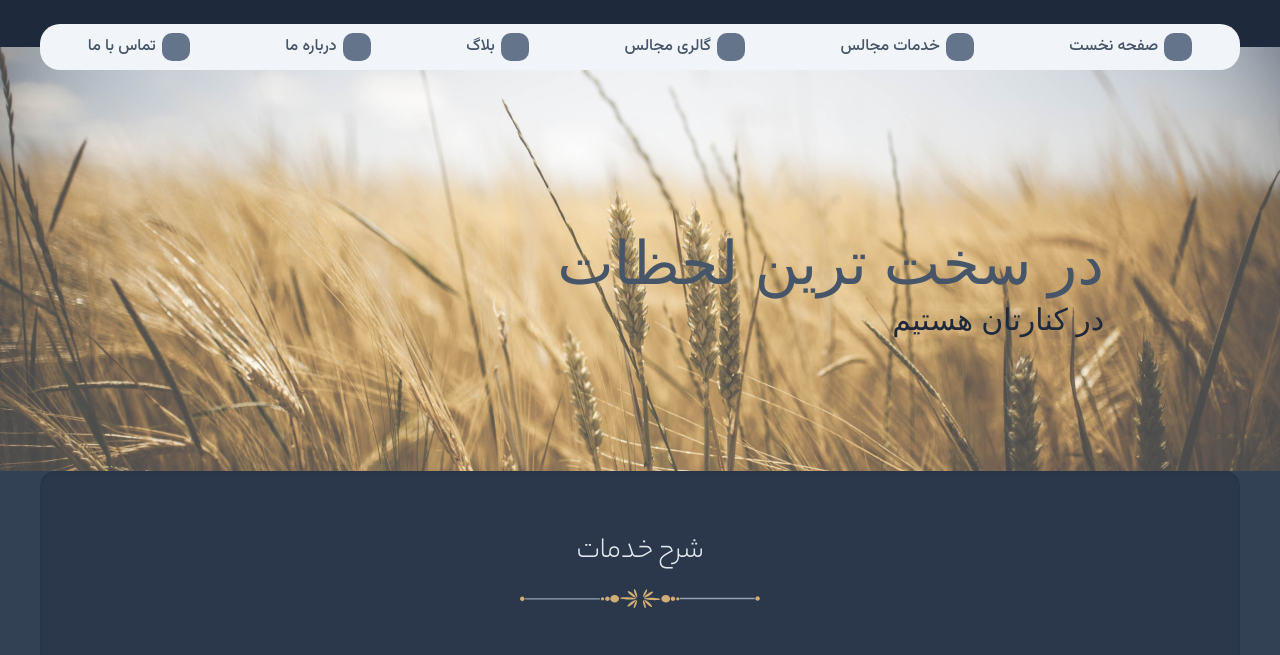
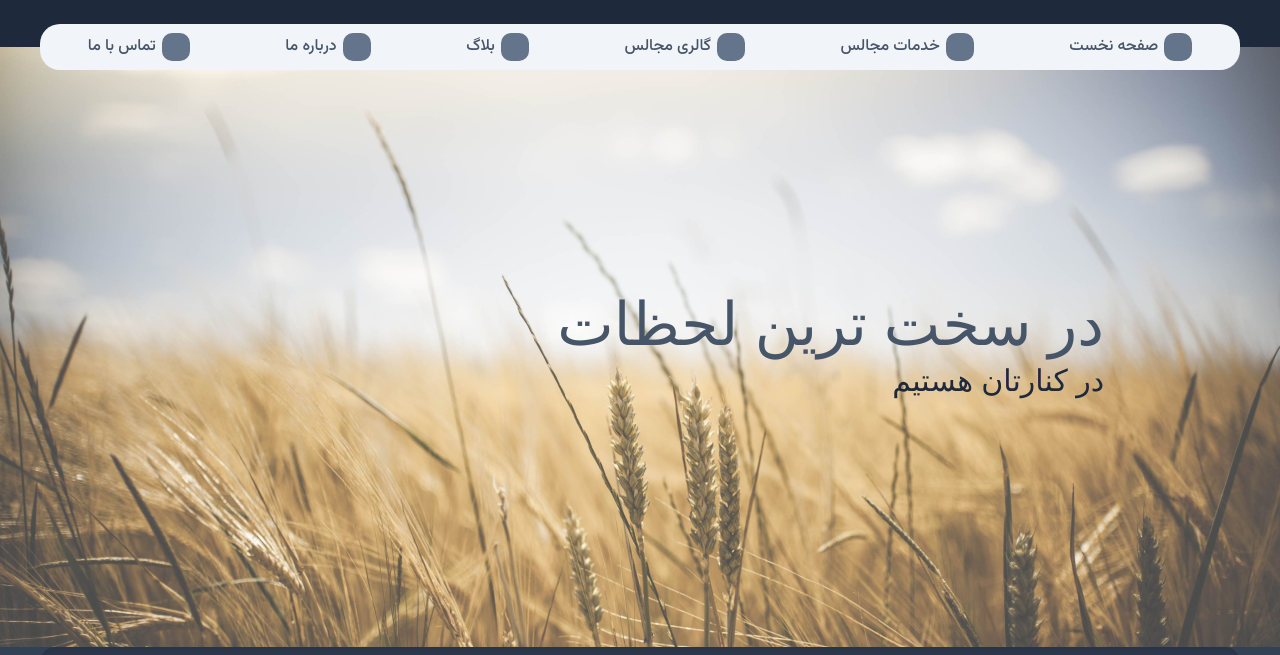
Before and after one commit to HomayoonAAhmad/tailwind-project, a website: page index.html in a window 1280 px wide. Shown: the part 129-784 px from the top of the page. Drawn offline with Linux system fonts and the light colour scheme; a web font is replaced by a local one.

Commit message:
doing the changes

```diff
--- a/index.html
+++ b/index.html
@@ -90,9 +90,9 @@
     </header>
 
     <!-- navbar section -->
-    <nav dir="rtl">
+    <nav dir="rtl" class="relative z-10">
       <div
-        class="flex flex-row max-w-[1200px] h-[46px] bg-slate-100 mx-10 xl:mx-auto rounded-20 -m-[23px]"
+        class="flex flex-row max-w-[1200px] h-[46px] bg-slate-100 mx-10 xl:mx-auto rounded-20 -m-[23px] overflow-x-auto md:overflow-visible whitespace-nowrap"
       >
         <ul class="contents">
           <!-- here -->
@@ -167,22 +167,24 @@
 
     <!-- Wheat image -->
     <div class="overflow-hidden">
-      <div class="relative z-[-1] -mt-[176px]">
+      <div class="relative">
+        <div class="">
           <img
             src="images/png/gandom-pic.png"
             class="w-full h-[600px] object-cover"
           />
+        </div>
         <div
-          class="absolute inset-0 flex flex-col items-end justify-center md:mx-44 mt-[230px]"
+          class="absolute inset-0 flex flex-col items-center md:items-end justify-center md:px-44"
         >
-          <h1
-            class="text-slate-600 text-6xl font-nastaliq text-right mb-2 md:text-center"
-          >
+          <div dir="rtl">
+            <h1 class="text-slate-600 text-6xl font-nastaliq mb-2">
               در سخت ترین لحظات
             </h1>
-          <h2 class="text-slate-800 text-3xl font-nastaliq text-right">
+            <h2 class="text-slate-800 text-3xl font-nastaliq">
               در کنارتان هستیم
             </h2>
+          </div>
         </div>
       </div>
     </div>
@@ -316,7 +318,7 @@
           </p>
         </div>
         <button
-          class="bg-primary-color text-slate-800 font-vazirmatn px-4 py-2 rounded-full hover:bg-primary-color/80 transition"
+          class="w-40 h-10 bg-primary-color text-slate-800 font-semibold font-vazirmatn px-4 py-2 rounded-[22px] hover:bg-primary-color/80 transition"
         >
           مشاهده
         </button>
```
Also changed, not shown: components/wheat-image.html (+8 -8 lines), output.css. Lines whose indentation alone changed are shown as unchanged.
